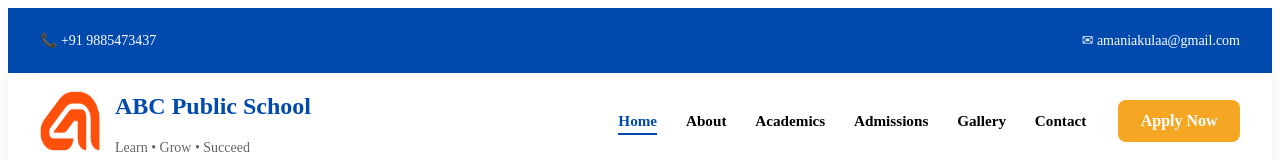
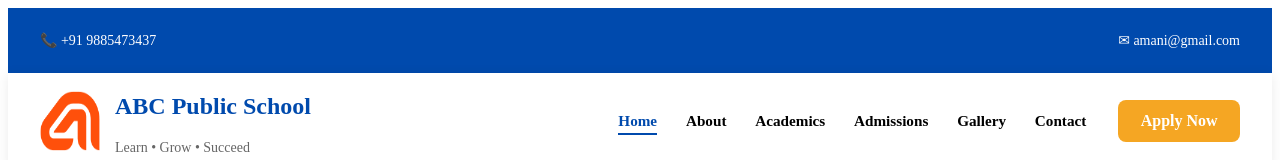
Before and after one commit to UAmani/school-website, a Next.js app: page / in a window 1280 px wide. Shown: the top 160 px of the page. Built offline with nearby package versions, Linux system fonts and the light colour scheme.

Commit message:
Update email address in school.js

```diff
--- a/data/school.js
+++ b/data/school.js
@@ -5,7 +5,7 @@ const school = {
   logo: "/images/logo.png",
 
   phone: "+91 9885473437",
-  email: "amaniakulaa@gmail.com",
+  email: "amani@gmail.com",
 
   address: "Hyderabad, Telangana",
 
```
